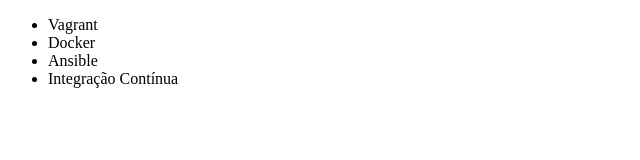
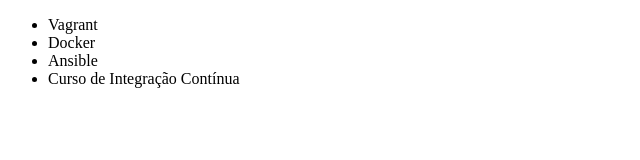
Before and after one commit to pgomes1972/alura-git, a plain HTML site: page index.html in a window 1280 px wide. Shown: the full height of the page, 0-640 px from the left. Drawn offline with Linux system fonts and the light colour scheme.

Commit message:
Curso de Integração Contínua

```diff
--- a/index.html
+++ b/index.html
@@ -9,7 +9,7 @@
         <li>Vagrant</li>
         <li>Docker</li>
         <li>Ansible</li>
-        <li>Integração Contínua</li>
+        <li>Curso de Integração Contínua</li>
     </ul>
 
 </body>
```
